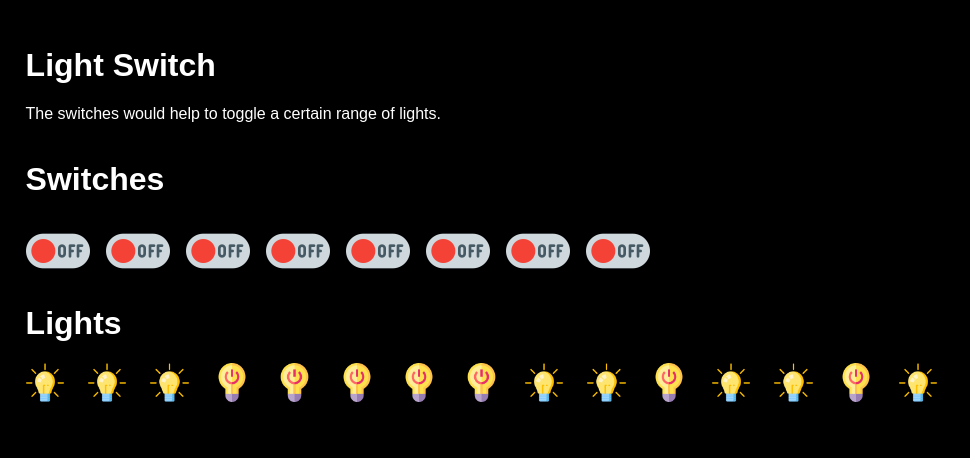
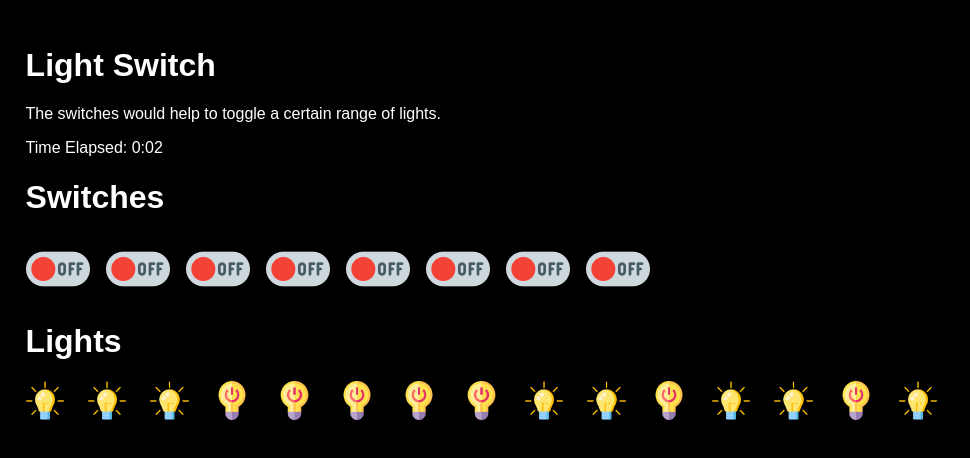
Before and after one commit to AJR07/RIICC-Open-House-Website, a React (Vite) app: page /puzzle in a window 1280 px wide. Both pictures are taken after a click on the element 614 px from the left and 363 px from the top of the page. Shown: the top 458 px of the page, without its empty margins (0-970 px from the left). Built offline with nearby package versions, Linux system fonts and the light colour scheme.

Commit message:
:art: Extracting timer to global component

```diff
--- /dev/null
+++ b/src/components/stopwatch.tsx
@@ -0,0 +1,24 @@
+import { useEffect, useState } from "react";
+import formatTime from "../utils/formattime";
+
+interface StopWatchProps {
+    setTimeElapsed: React.Dispatch<React.SetStateAction<number>>;
+    timeElapsed: number;
+}
+
+export default function StopWatch(props: StopWatchProps) {
+    const [startTime] = useState(Date.now());
+    const { timeElapsed, setTimeElapsed } = props;
+
+    useEffect(() => {
+        let interval = setInterval(() => {
+            setTimeElapsed(Date.now() - startTime);
+        }, 1000);
+
+        return () => {
+            clearInterval(interval);
+        };
+    });
+
+    return <div>Time Elapsed: {formatTime(timeElapsed)}</div>;
+}
--- a/src/pages/puzzle/puzzlepicker.tsx
+++ b/src/pages/puzzle/puzzlepicker.tsx
@@ -25,7 +25,7 @@ export default function PuzzlePicker() {
                 }}
             >
                 <h1>Choose your Puzzle!</h1>
-                <Stack direction="column">
+                <Stack direction="column" spacing={3}>
                     {puzzles.map((puzzle, index) => {
                         return (
                             <motion.div
--- a/src/puzzles/lightswitchgame/game.tsx
+++ b/src/puzzles/lightswitchgame/game.tsx
@@ -3,6 +3,7 @@ import Puzzle from "../../pages/puzzle/types/puzzle";
 import SwitchSimulation from "./switch";
 import { Stack } from "@mui/material";
 import { motion } from "framer-motion";
+import StopWatch from "../../components/stopwatch";
 
 interface LightSwitchProps {
     setScore: React.Dispatch<React.SetStateAction<number | null>>;
@@ -10,6 +11,7 @@ interface LightSwitchProps {
 
 function LightSwitch(props: LightSwitchProps) {
     let [gameState, setGameState] = useState<null | SwitchSimulation>(null);
+    let [timeElapsed, setTimeElapsed] = useState(0);
 
     useEffect(() => {
         let simulation = new SwitchSimulation(
@@ -24,6 +26,10 @@ function LightSwitch(props: LightSwitchProps) {
         <div style={{ padding: "2vw" }}>
             <h1>Light Switch</h1>
             <p>The switches would help to toggle a certain range of lights. </p>
+            <StopWatch
+                timeElapsed={timeElapsed}
+                setTimeElapsed={setTimeElapsed}
+            />
             {!gameState ? (
                 <p>Loading...</p>
             ) : (
--- a/src/puzzles/mazegame/game.tsx
+++ b/src/puzzles/mazegame/game.tsx
@@ -1,10 +1,10 @@
-import { MouseEventHandler, useEffect, useState } from "react";
+import { MouseEventHandler, useState } from "react";
 import Puzzle from "../../pages/puzzle/types/puzzle";
-import formatTime from "../../utils/formattime";
 import { MazeData } from "./maze";
+import StopWatch from "../../components/stopwatch";
 
 interface MazeGameProps {
-    setScore: React.Dispatch<React.SetStateAction<number>>;
+    setScore: React.Dispatch<React.SetStateAction<number | null>>;
 }
 
 const ROWS = 30;
@@ -13,24 +13,12 @@ const COLS = 30;
 function MazeGame(props: MazeGameProps) {
     const [maze] = useState(new MazeData(ROWS, COLS));
     const [selectedCells, setSelectedCells] = useState<number[]>([]);
+    const [timeElapsed, setTimeElapsed] = useState(0);
 
     const gridSqSize = "20px";
 
     const borderStyle = "1px solid white";
     const noBorderStyle = "none";
-
-    const [startTime] = useState(Date.now());
-    const [timeElapsed, setTimeElapsed] = useState(0);
-
-    useEffect(() => {
-        let interval = setInterval(() => {
-            setTimeElapsed(Date.now() - startTime);
-        }, 1000);
-
-        return () => {
-            clearInterval(interval);
-        };
-    });
 
     const divs = [];
     for (let i = 0; i < maze.height; i++) {
@@ -112,7 +100,10 @@ function MazeGame(props: MazeGameProps) {
 
     return (
         <div style={{ userSelect: "none" }}>
-            <p>Time elapsed: {formatTime(timeElapsed)}</p>
+            <StopWatch
+                timeElapsed={timeElapsed}
+                setTimeElapsed={setTimeElapsed}
+            />
             <div
                 style={{
                     position: "relative",
```
